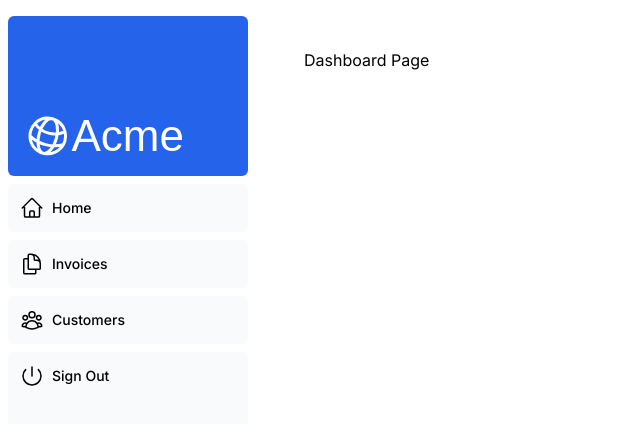
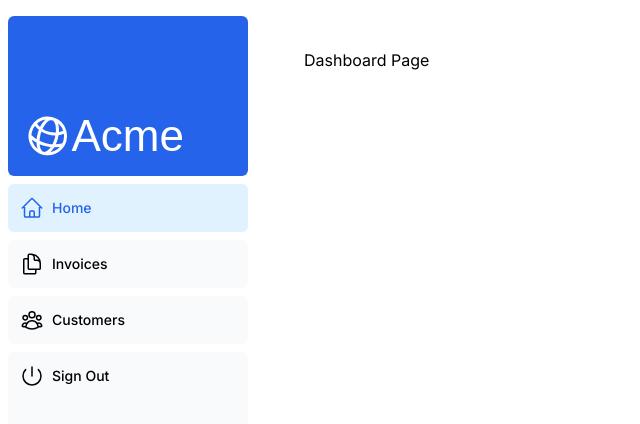
Before and after one commit to tdep/finance-app, a Next.js app: page /dashboard in a window 1280 px wide. Shown: the top 424 px of the page, without its empty margins (0-640 px from the left). Built offline with nearby package versions, Linux system fonts and the light colour scheme; a web font is replaced by a local one.

Commit message:
adds pathname and clsx styling to nav-links

```diff
--- a/app/ui/dashboard/nav-links.tsx
+++ b/app/ui/dashboard/nav-links.tsx
@@ -1,8 +1,13 @@
+'use client';
+
 import {
     UserGroupIcon,
     HomeIcon,
     DocumentDuplicateIcon,
 } from "@heroicons/react/24/outline";
+import Link from 'next/link'
+import { usePathname } from "next/navigation";
+import clsx from 'clsx'
 
 // Map of links to display in the side navigation.
 // Depending on the size of the application, this would be stored in a database.
@@ -17,19 +22,25 @@ const links = [
 ];
 
 export default function NavLinks() {
+    const pathname = usePathname();
     return (
         <>
             {links.map((link) => {
                 const LinkIcon = link.icon;
                 return (
-                    <a
+                    <Link
                         key={link.name}
                         href={link.href}
-                        className={"flex h-[48px] grow items-center justify-center gap-2 rounded-md bg-gray-50 p-3 text-sm font-medium hover:bg-sky-100 hover:text-blue-600 md:flex-none md:justify-start md:p-2 md:px-3"}
+                        className={clsx(
+                            "flex h-[48px] grow items-center justify-center gap-2 rounded-md bg-gray-50 p-3 text-sm font-medium hover:bg-sky-100 hover:text-blue-600 md:flex-none md:justify-start md:p-2 md:px-3",
+                            {
+                                'bg-sky-100 text-blue-600': pathname === link.href,
+                            },
+                        )}
                     >
                         <LinkIcon className={"w-6"} />
                         <p className={"hidden md:block"}>{link.name}</p>
-                    </a>
+                    </Link>
                 );
             })}
         </>
```
